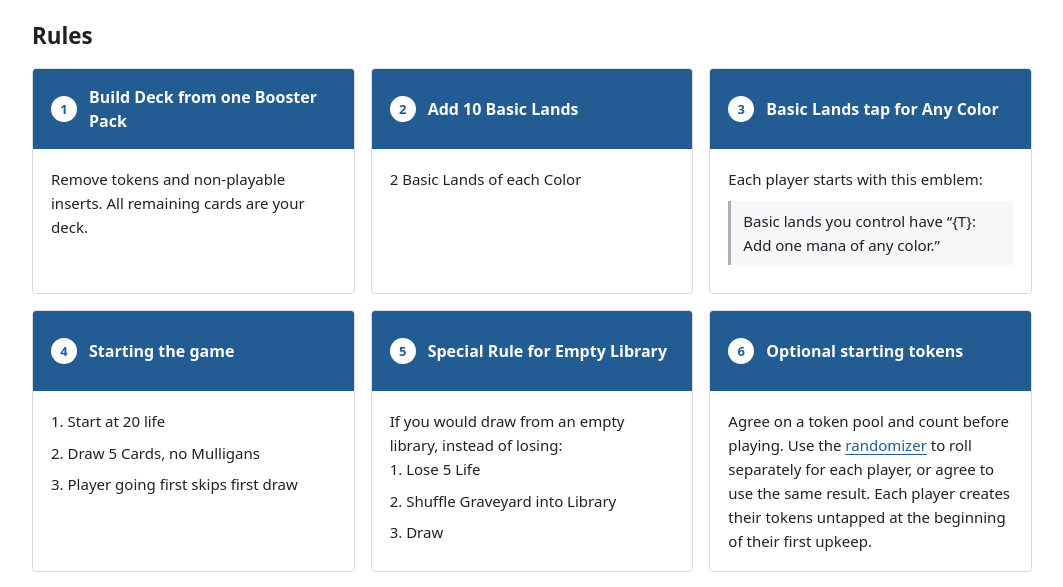
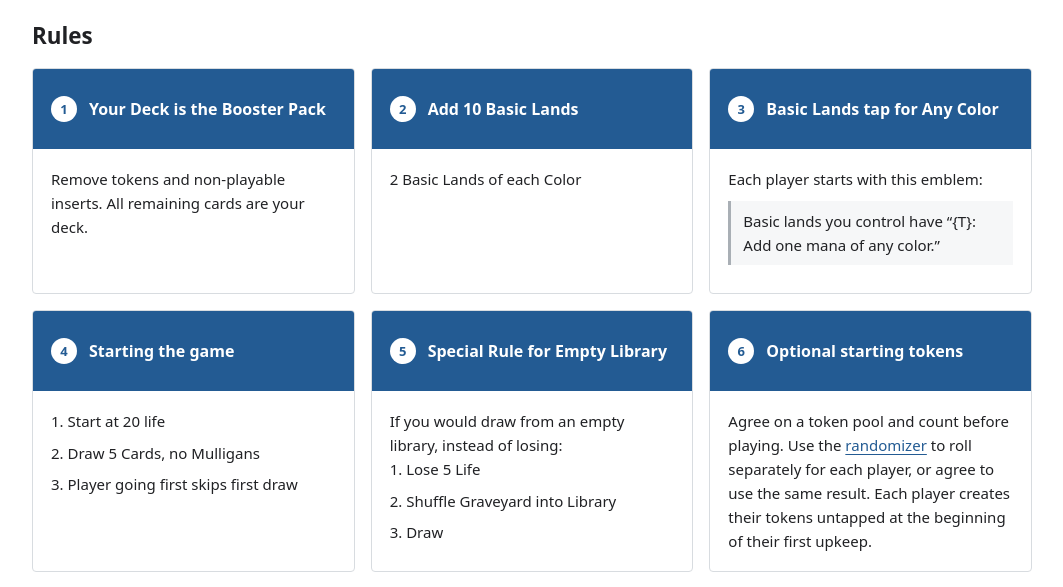
Before and after one commit to ashears/MTG-Pack-Battle, a website: page index.html in a window 1280 px wide. Shown: the part 194-781 px from the top of the page, without its empty margins (108-1171 px from the left). Drawn offline with Linux system fonts and the light colour scheme.

Commit message:
Update index.html

```diff
--- a/index.html
+++ b/index.html
@@ -25,7 +25,7 @@
         <li>
           <div class="rule-header">
             <span class="rule-index" aria-hidden="true">1</span>
-            <h3>Build Deck from one Booster Pack</h3>
+            <h3>Your Deck is the Booster Pack</h3>
           </div>
           <div class="rule-body">
             <p>Remove tokens and non-playable inserts. All remaining cards are your deck.</p>
```
